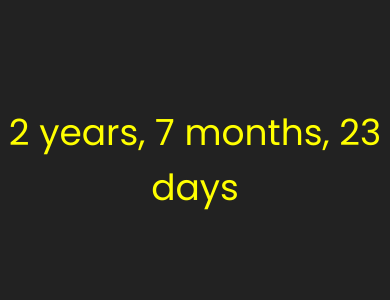
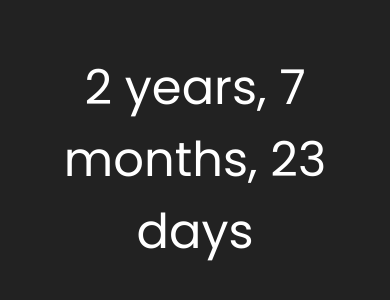
Before and after one commit to nanggigi1/countdown, a plain HTML site: page index.html in a window 390 px wide. Shown: the part 262-562 px from the top of the page. Drawn offline with Linux system fonts and the light colour scheme.

Commit message:
bigger font

```diff
--- a/index.html
+++ b/index.html
@@ -15,18 +15,13 @@
       font-family: 'Poppins', sans-serif;
       background-color: #222;
       text-align: center;
-      font-size: 24px;
-      color: pink;
-    }
-
-    #countdown {
+      font-size: 36px;
       color: white;
     }
 
-    @media only screen and (max-width: 768px) {
+    @media only screen and (max-width: 900px) {
       #countdown {
-        font-size: 36px;
-        color: yellow;
+        font-size: 48px;
       }
     }
 
```
